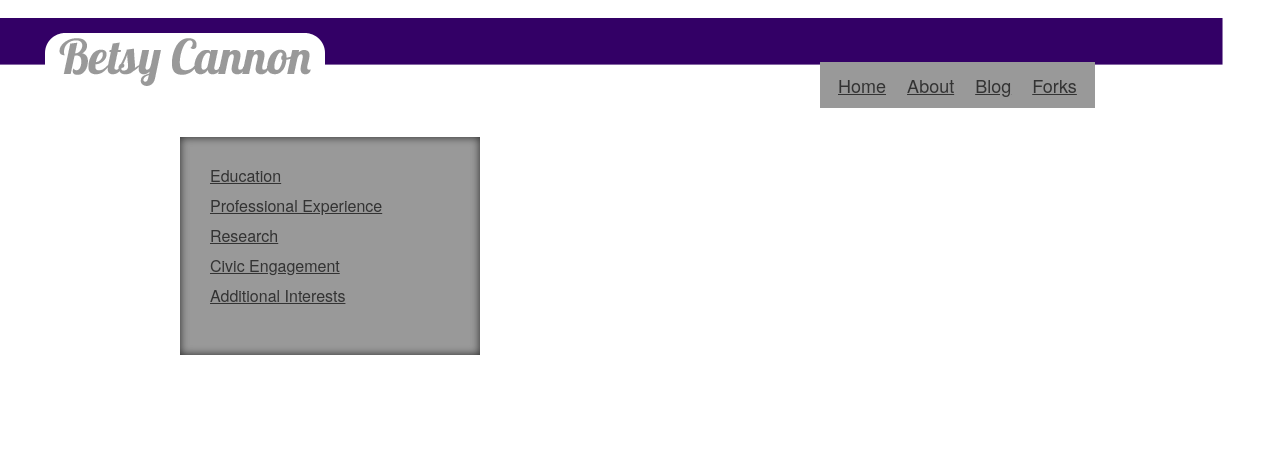
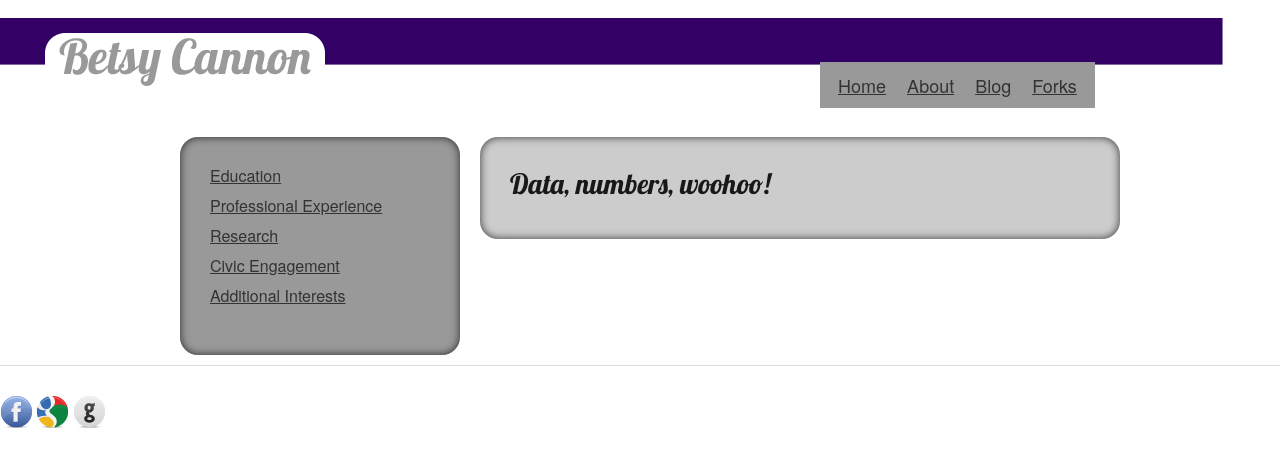
Before and after one commit to forklady42/forklady42.github.com, a Jekyll site: the page built from index.html, in a window 1280 px wide. Shown: the top 467 px of the page. Built offline with Jekyll 4.4.1, drawn with Linux system fonts in a browser that asks for light colours; some web fonts are replaced; Markdown is read by kramdown in place of the engine named in the settings.

Commit message:
social media links

```diff
--- a/_layouts/layout1.html
+++ b/_layouts/layout1.html
@@ -54,6 +54,17 @@
 
 	</div><!-- container -->
 
+<div class="footer">
+<hr />
+    <nav>
+        <a href= "http://www.facebook.com/eacannon" title="Facebook"><img
+  src="/images/facebook_32.png" style="position:relative;"></a>
+        <a href= "http://plus.google.com/u/0/110333189119665928175/posts" title="Google+"><img
+  src="/images/google_32.png" style="position:relative;"></a>
+        <a href= "http://github.com/forklady42" title="github"><img
+  src="/images/github_32.png" style="position:relative;"></a>
+    </nav>
+</div>
 
 
 </body>
--- a/_layouts/page.html
+++ b/_layouts/page.html
@@ -7,5 +7,3 @@ layout: layout1
     </header>
 
     {{ content }}
-
-<hr />
--- a/css/base.css
+++ b/css/base.css
@@ -68,6 +68,25 @@
 	background-color: #999999;
 	padding: 30px;
 	margin-top: 40px;
+	/* ROUNDED CORNERS */
+	-moz-border-radius: 18px;
+	-webkit-border-radius: 18px;
+	border-radius: 18px;
+	/* DROP SHADOW */
+	-moz-box-shadow: inset 0 0 8px rgba(0,0,0, 0.75);
+	-webkit-box-shadow: inset 0 0 8px rgba(0,0,0, 0.75);
+	box-shadow: inset 0 0 8px rgba(0,0,0,0.75);
+}
+ div#resume_info
+{
+	background-color: #cccccc;
+	padding: 30px;
+	margin-top: 40px;
+	/* ROUNDED CORNERS */
+	-moz-border-radius: 18px;
+	-webkit-border-radius: 18px;
+	border-radius: 18px;
+	/* DROP SHADOW */
 	-moz-box-shadow: inset 0 0 8px rgba(0,0,0, 0.75);
 	-webkit-box-shadow: inset 0 0 8px rgba(0,0,0, 0.75);
 	box-shadow: inset 0 0 8px rgba(0,0,0,0.75);
--- a/index.html
+++ b/index.html
@@ -4,7 +4,8 @@ title: Home
 ---
 
 <body>
-<div class="one-third column">
+<div class="sixteen columns">
+<div class="five columns alpha">
     <div id="resume_menu">
         <ul>
             <li><a href="#">Education</a></li>
@@ -14,6 +15,8 @@ title: Home
             <li><a href="#">Additional Interests</a></li>
         </ul>
     </div>
+
+
 <!--{% for post in site.posts limit:4 %}
 
 <h3>
@@ -26,4 +29,13 @@ title: Home
 
 {% endfor %}-->
 </div>
+
+<div class="eleven columns omega">
+    <div id="resume_info">
+        <h3>Data, numbers, woohoo!</h3>
+    </div>
+</div>
+</div>
+
+
 </body>
```
Also changed, not shown: images/email_32.png (added), images/facebook_32.png (added), images/github_32.png (added), images/google_32.png (added), images/linkedin_32.png (added), images/rss_32.png (added), 1 other file.
